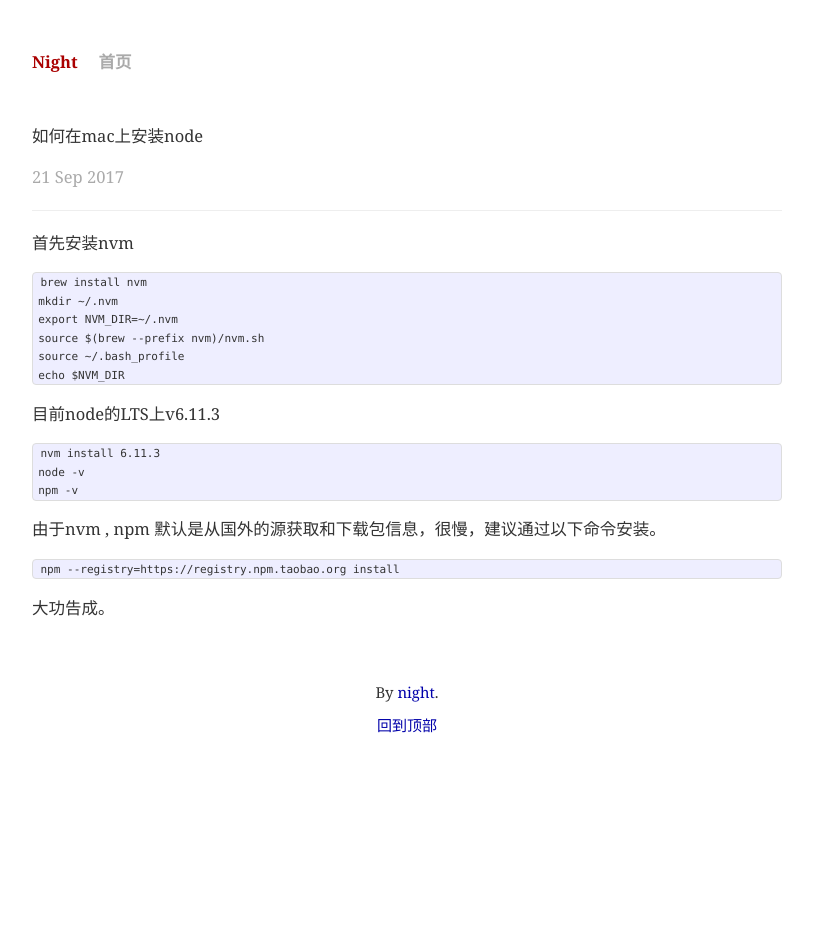
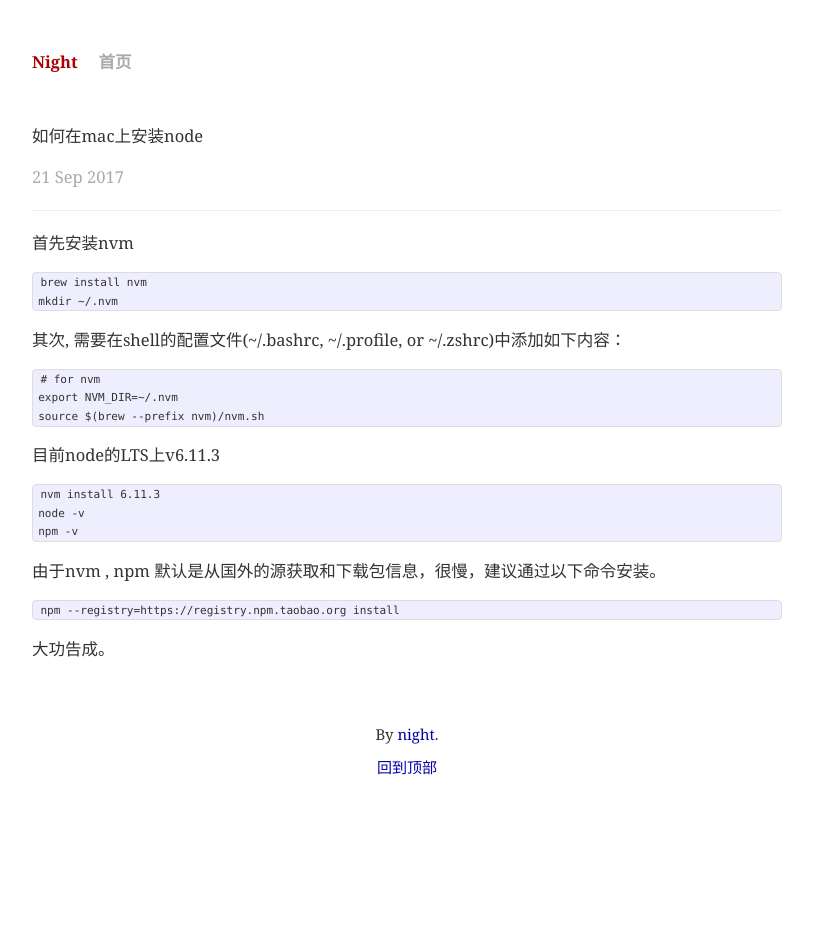
Before and after one commit to night1008/night1008.github.io, a Jekyll site: the page built from _posts/2017-09-21-mac-install-node.md, in a window 1280 px wide. Shown: the whole page, without its empty margins (233-1046 px from the left). Built offline with Jekyll 4.4.1, drawn with Linux system fonts in a browser that asks for light colours; comment, search, counter and statistics services are not loaded.

Commit message:
update post

````diff
--- a/_posts/2017-09-21-mac-install-node.md
+++ b/_posts/2017-09-21-mac-install-node.md
@@ -15,10 +15,15 @@ comments: true
 ```
 brew install nvm
 mkdir ~/.nvm
+```
+
+其次, 需要在shell的配置文件(~/.bashrc, ~/.profile, or ~/.zshrc)中添加如下内容：
+
+
+```
+# for nvm
 export NVM_DIR=~/.nvm
 source $(brew --prefix nvm)/nvm.sh
-source ~/.bash_profile
-echo $NVM_DIR
 ```
 
 目前node的LTS上v6.11.3
````
